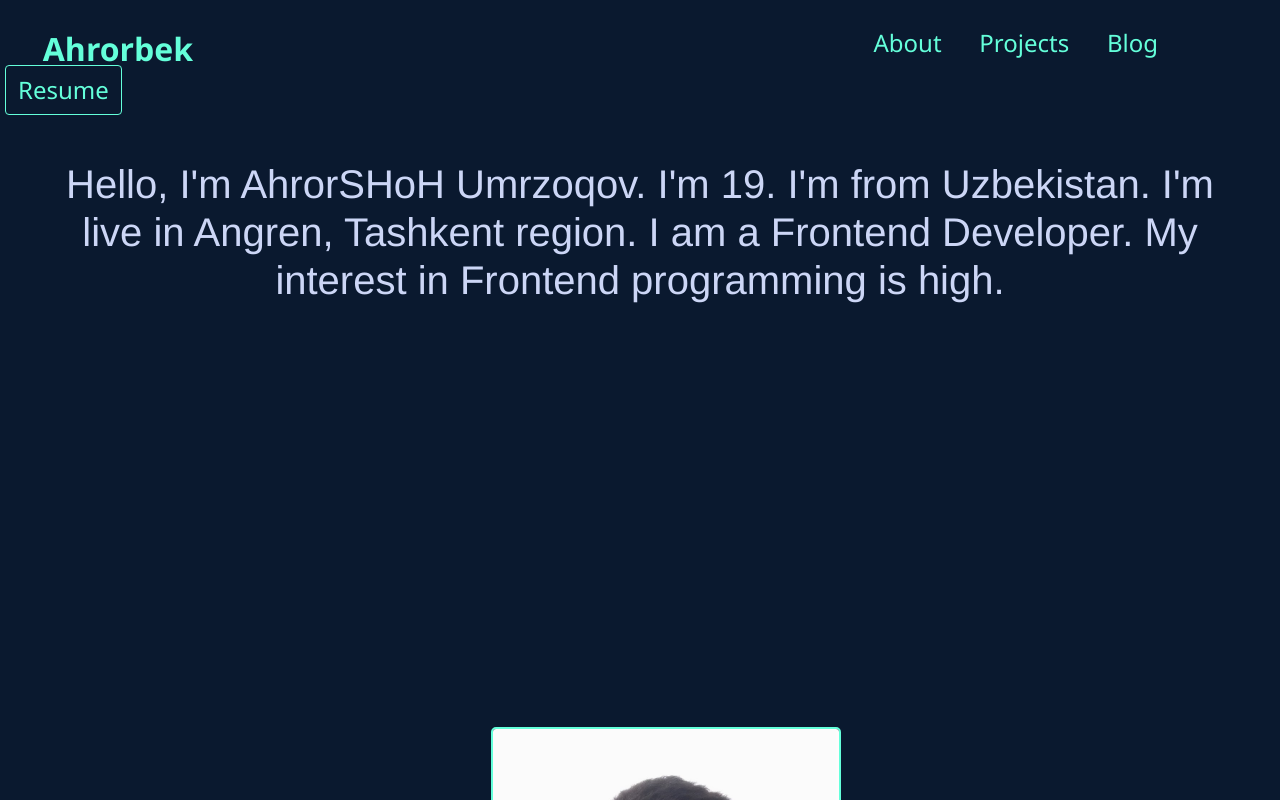
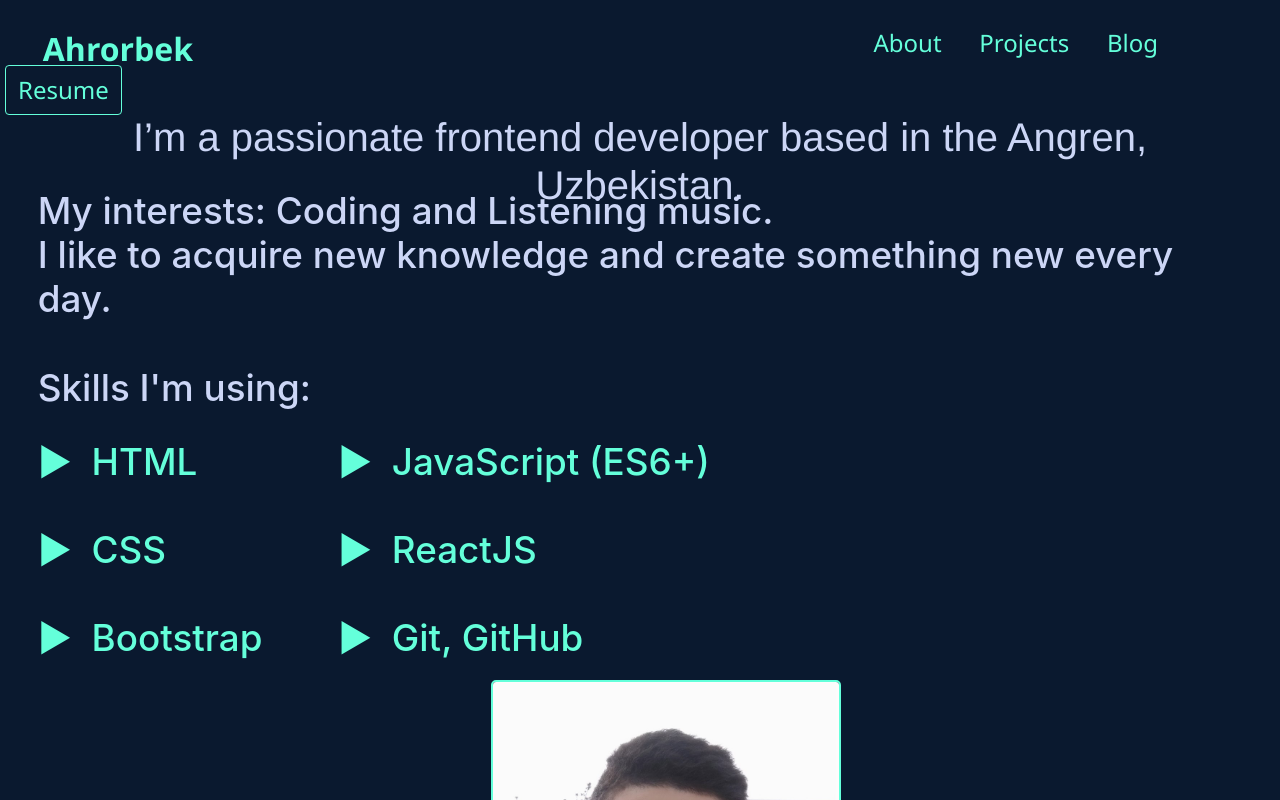
Before and after one commit to AhrorShoH/for-portfolio, a React (Create React App) app: page /about in a window 1280 px wide. Shown: the top 800 px of the page. Built offline with nearby package versions, Linux system fonts and the light colour scheme.

Commit message:
Update About.js

```diff
--- a/src/about/About.js
+++ b/src/about/About.js
@@ -1,8 +1,6 @@
 import React from "react";
 import Navbar from "../components/Navbar";
 import Photo from "../pictures/my-photo.jpg";
-import { GoMarkGithub } from "react-icons/go";
-import { BsLinkedin, BsInstagram, BsTelegram } from "react-icons/bs";
 import "../components/main.css";
 import "./about.css";
 
@@ -11,27 +9,17 @@ function About() {
     <div>
       <Navbar />
       <div className="about-page">
-        <h2 id="me">Get to know me :)</h2>
         <img src={Photo} id="aboutphoto" title="My Photo" alt="My_Photo" />
-        <h3 id="aboutme">
-          Hello, I'm AhrorSHoH Umrzoqov. I'm 19. I'm from Uzbekistan. I'm live
-          in Angren, Tashkent region. I am a Frontend Developer. My interest in
-          Frontend programming is high.
-        </h3>
-        <div className="contact">
-          <a href="https://github.com/AhrorShoH" target="blank">
-            <GoMarkGithub id="icongithub" />
-          </a>
-          <a href="https://www.linkedin.com/in/umirzakoff-shax/" target="blank">
-            <BsLinkedin id="iconlinkedin" />
-          </a>
-          <a href="https://instagram.com/umirzakoff_shax/" target="blank">
-            <BsInstagram id="iconinstagram" />
-          </a>
-          <a href="https://t.me/umirzakoff_shax/" target="blank">
-            <BsTelegram id="icontelegram" />
-          </a>
-        </div>
+        <h4 id="aboutme">
+          I’m a passionate frontend developer based in the Angren, Uzbekistan.
+        </h4>
+        <h6 id="interest">
+          My interests: Coding and Listening music.
+          <br />I like to acquire new knowledge and create something new every
+          day. <br/><br/>Skills I'm using:
+        </h6>,
+        <h6 id="skills">▶&nbsp; HTML<br/><br/>▶&nbsp; CSS<br/><br/>▶&nbsp; Bootstrap<br/><br/><p>▶&nbsp; JavaScript (ES6+)<br/><br/>
+        ▶&nbsp; ReactJS<br/><br/>▶&nbsp; Git, GitHub</p></h6>
       </div>
     </div>
   );
```
